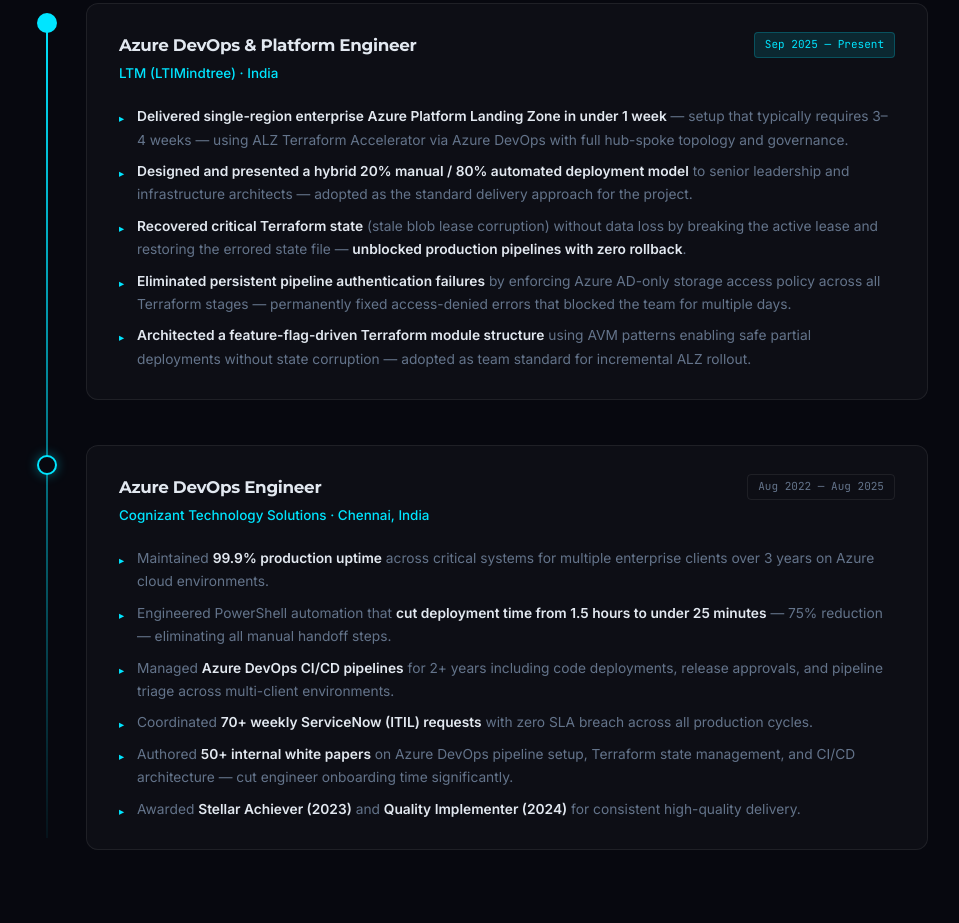
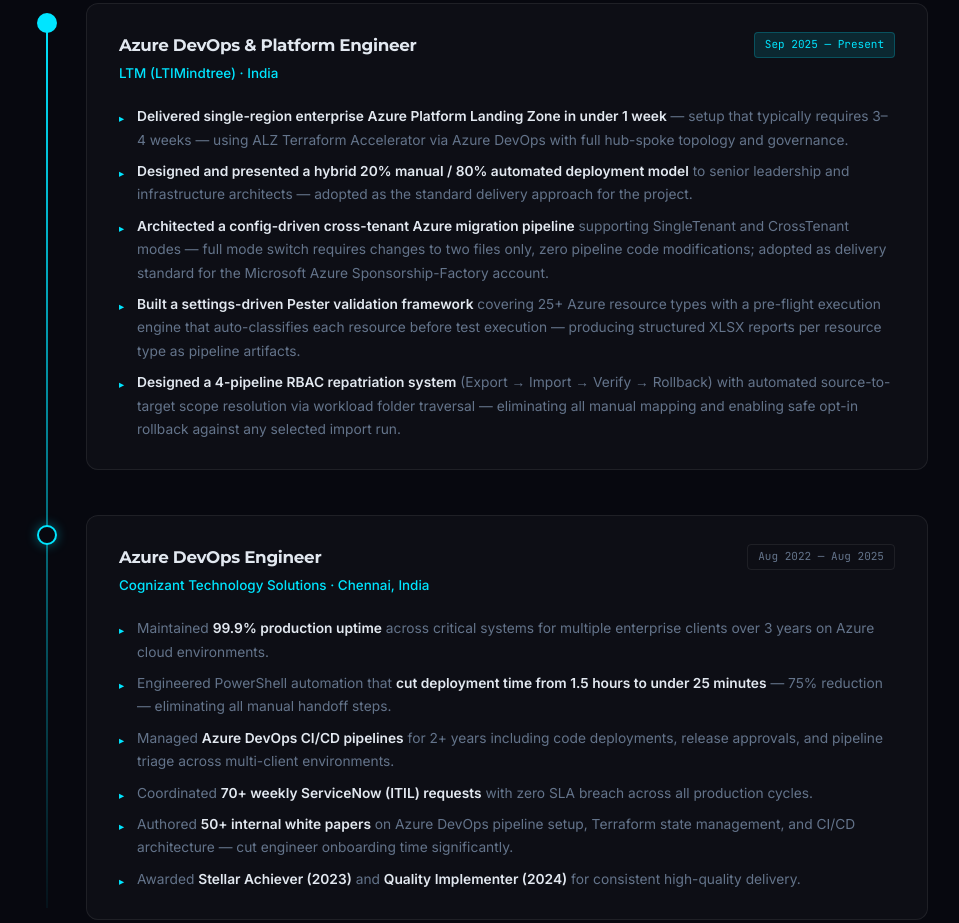
Before and after one commit to manoj-2606/manoj-2606.github.io, a plain HTML site: page index.html in a window 1280 px wide. Shown: the part 3301-4224 px from the top of the page, without its empty margins (162-1121 px from the left). Drawn offline with Linux system fonts and the light colour scheme.

Commit message:
updated sentinel vercel url

```diff
--- a/index.html
+++ b/index.html
@@ -254,15 +254,15 @@
               topology and governance.</li>
             <li><strong>Designed and presented a hybrid 20% manual / 80% automated deployment model</strong> to senior
               leadership and infrastructure architects — adopted as the standard delivery approach for the project.</li>
-            <li><strong>Recovered critical Terraform state</strong> (stale blob lease corruption) without data loss by
-              breaking the active lease and restoring the errored state file — <strong>unblocked production pipelines
-                with zero rollback</strong>.</li>
-            <li><strong>Eliminated persistent pipeline authentication failures</strong> by enforcing Azure AD-only
-              storage access policy across all Terraform stages — permanently fixed access-denied errors that blocked
-              the team for multiple days.</li>
-            <li><strong>Architected a feature-flag-driven Terraform module structure</strong> using AVM patterns
-              enabling safe partial deployments without state corruption — adopted as team standard for incremental ALZ
-              rollout.</li>
+            <li><strong>Architected a config-driven cross-tenant Azure migration pipeline</strong> supporting
+              SingleTenant and CrossTenant modes — full mode switch requires changes to two files only, zero pipeline
+              code modifications; adopted as delivery standard for the Microsoft Azure Sponsorship-Factory account.</li>
+            <li><strong>Built a settings-driven Pester validation framework</strong> covering 25+ Azure resource types
+              with a pre-flight execution engine that auto-classifies each resource before test execution — producing
+              structured XLSX reports per resource type as pipeline artifacts.</li>
+            <li><strong>Designed a 4-pipeline RBAC repatriation system</strong> (Export → Import → Verify → Rollback)
+              with automated source-to-target scope resolution via workload folder traversal — eliminating all manual
+              mapping and enabling safe opt-in rollback against any selected import run.</li>
           </ul>
         </div>
       </div>
@@ -387,8 +387,8 @@
               class="p-tag">FastAPI</span><span class="p-tag">Vercel</span>
           </div>
           <div style="display:flex;gap:14px;flex-wrap:wrap;">
-            <a href="https://sentinel-ai.vercel.app" target="_blank" class="proj-link"><svg width="14" height="14"
-                fill="none" stroke="currentColor" stroke-width="2" viewBox="0 0 24 24">
+            <a href="https://sentinel-ai-beta-smoky.vercel.app" target="_blank" class="proj-link"><svg width="14"
+                height="14" fill="none" stroke="currentColor" stroke-width="2" viewBox="0 0 24 24">
                 <path d="M18 13v6a2 2 0 01-2 2H5a2 2 0 01-2-2V8a2 2 0 012-2h6" />
                 <polyline points="15 3 21 3 21 9" />
                 <line x1="10" y1="14" x2="21" y2="3" />
```
